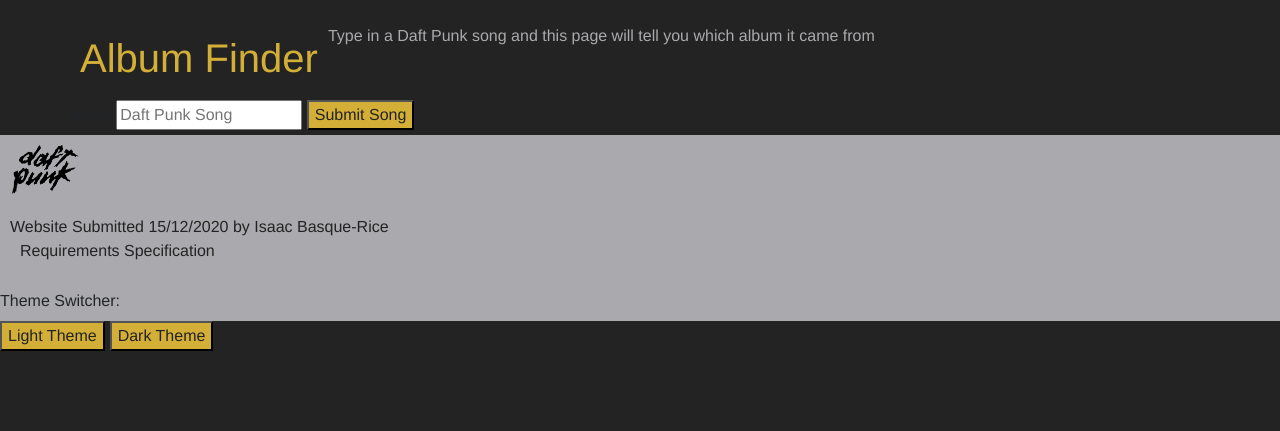
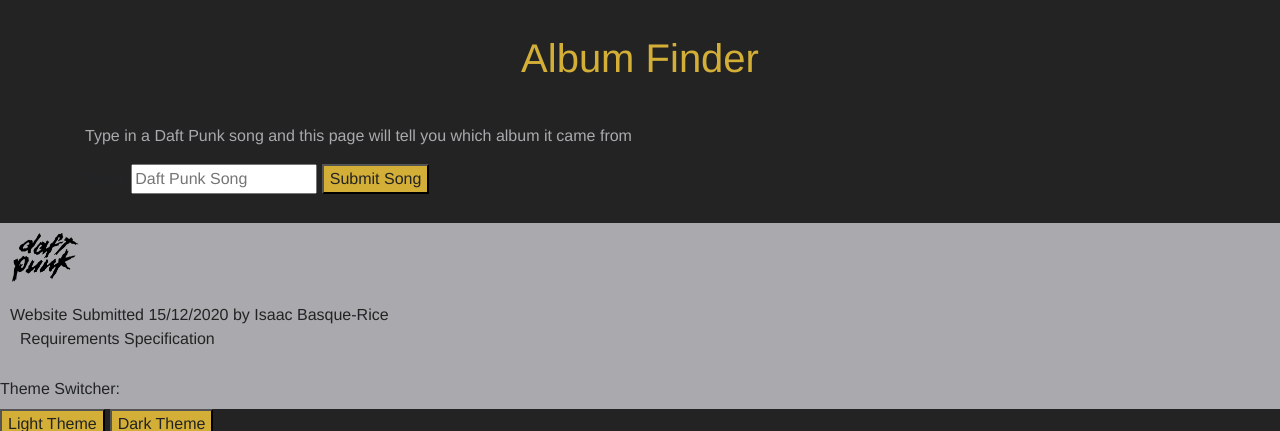
Before and after one commit to IBRice101/CMP204Coursework2, a PHP site: page /AlbumFinder.php in a window 1280 px wide. Shown: the part 110-541 px from the top of the page. Run offline with PHP 8.4, Linux system fonts and the light colour scheme.

Commit message:
reformatted AlbumFinder.php form

```diff
--- a/AlbumFinder.php
+++ b/AlbumFinder.php
@@ -27,18 +27,17 @@
 <br/>
 
 <div class="container">
-	<div class="row">
 	<h1>Album Finder</h1>
+	<br>
 	<p>Type in a Daft Punk song and this page will tell you which album it came from</p>
-	</div>
-	<div class="row">
 	<form action="">
 		<label for="song">Song:</label>
 		<input type="text" id="song" name="song" placeholder="Daft Punk Song">
 		<button type="submit" id="submitSong" onclick="findSong(this.value)">Submit Song</button>
 	</form>
 </div>
-</div>
+
+<br/>
 
 <?php include 'master/footer.php'?>
 </body>
```
Lines whose indentation alone changed are shown as unchanged.
